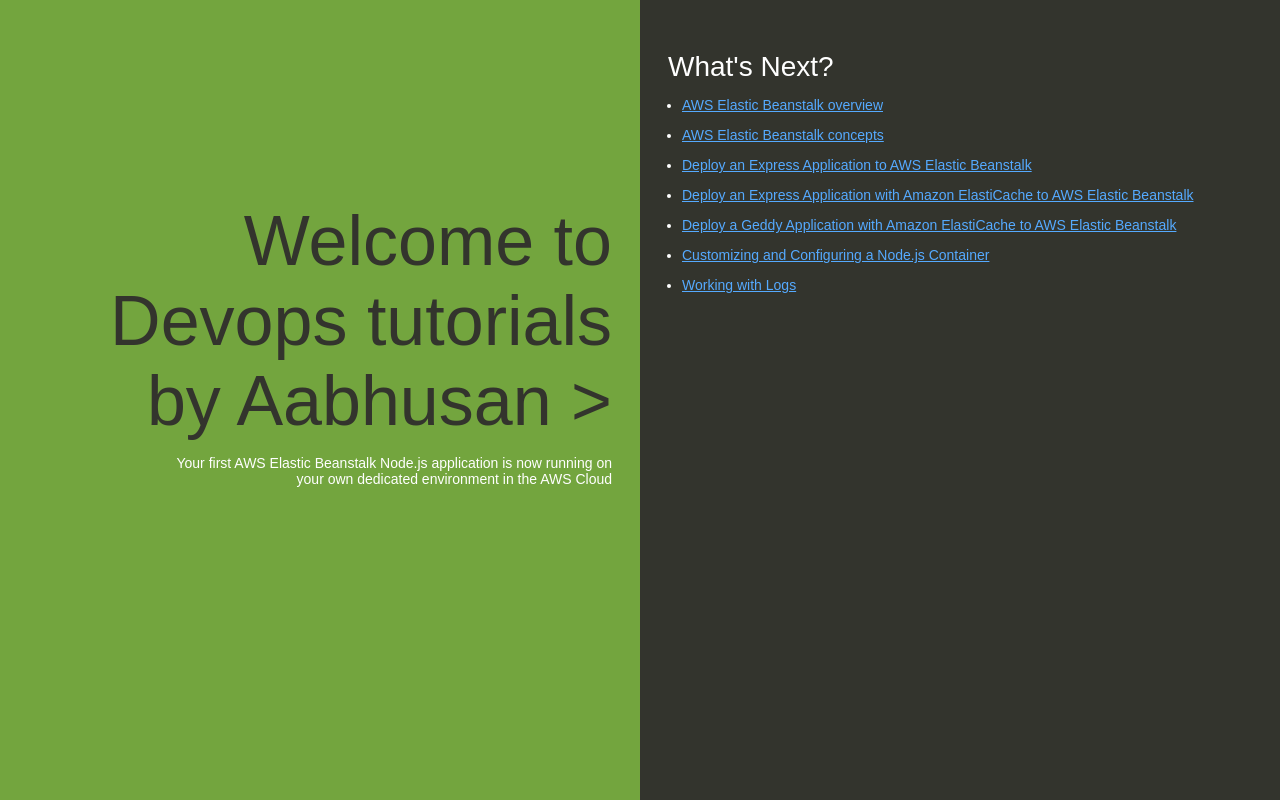
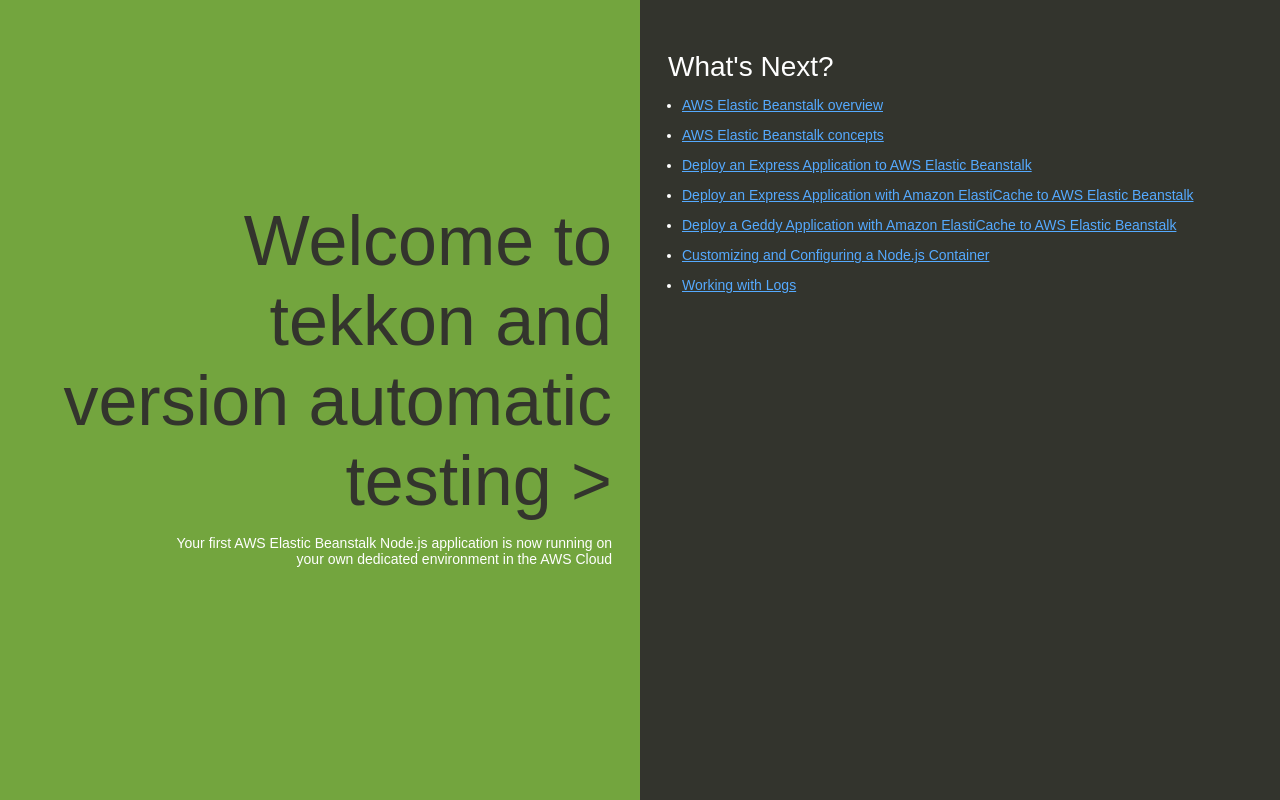
Before and after one commit to Aabhusan/drone-ci-node-elastic-beanstalk, a website: page index.html in a window 1280 px wide. Drawn offline with Linux system fonts and the light colour scheme.

Commit message:
automate-test

```diff
--- a/index.html
+++ b/index.html
@@ -74,7 +74,7 @@
   </head>
   <body>
     <div class="textColumn">
-      <h1>Welcome to Devops tutorials by Aabhusan  ></h1>
+      <h1>Welcome to tekkon and version automatic testing ></h1>
       <p>Your first AWS Elastic Beanstalk Node.js application is now running on your own dedicated environment in the AWS Cloud</p>
     </div>
     <div class="linksColumn">
```
Also changed, not shown: .drone.yml.
